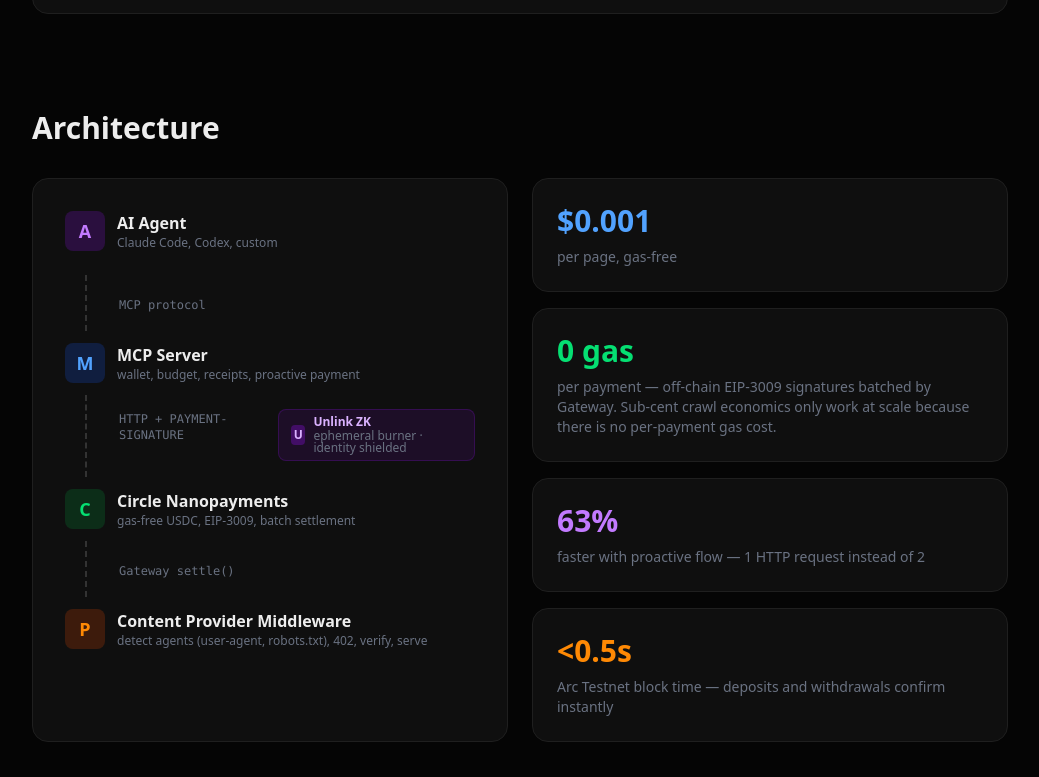
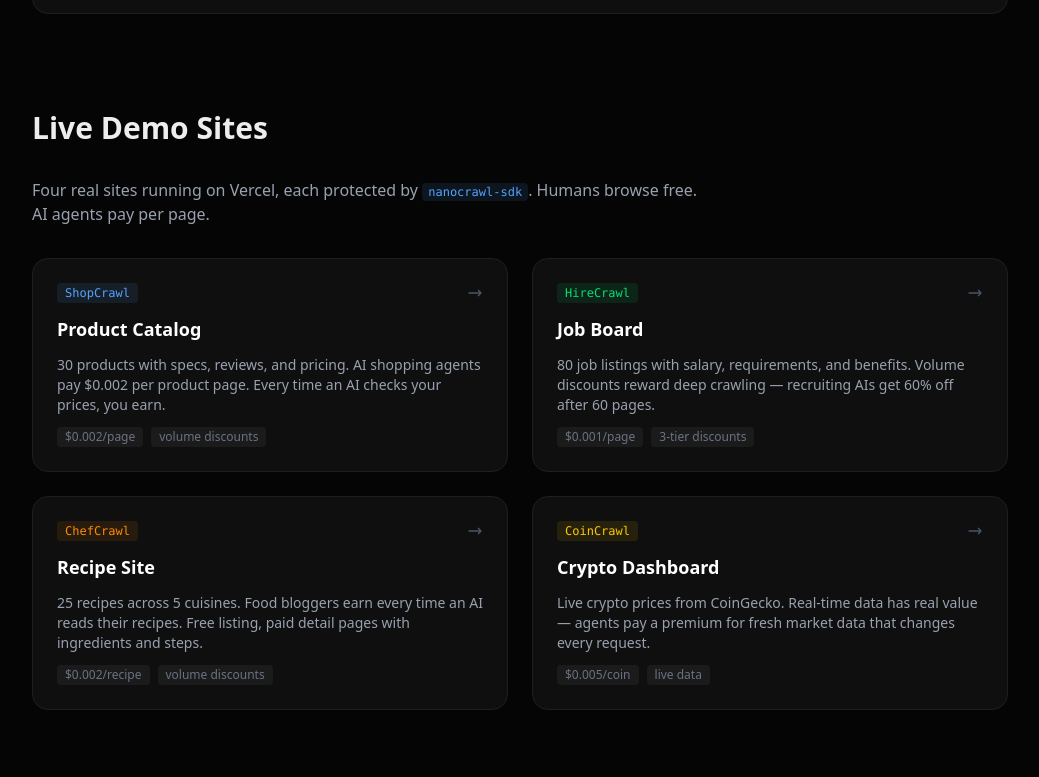
Before and after one commit to nanocrawl-xyz/landing, a Next.js app: page / in a window 1280 px wide. Shown: the part 1143-1920 px from the top of the page, without its empty margins (120-1159 px from the left). Built offline with nearby package versions, Linux system fonts and the light colour scheme.

Commit message:
Update demo links and add demo sites section to the homepage

```diff
--- a/app/page.tsx
+++ b/app/page.tsx
@@ -6,10 +6,10 @@
         <span className="text-lg font-bold tracking-tight">NanoCrawl</span>
         <div className="flex gap-4 text-sm">
           <a
-            href="https://nanocrawl.vercel.app/products"
+            href="#demo-sites"
             className="text-gray-400 hover:text-white transition"
           >
-            Demo
+            Demo Sites
           </a>
           <a
             href="https://nanocrawl.xyz/nanocrawl"
@@ -77,10 +77,10 @@
             View on GitHub
           </a>
           <a
-            href="https://nanocrawl.vercel.app/products"
+            href="#demo-sites"
             className="bg-white/5 hover:bg-white/10 text-white px-6 py-3 rounded-xl font-medium transition-colors border border-white/10"
           >
-            Browse Demo Store
+            Browse Demo Sites
           </a>
         </div>
       </section>
@@ -116,6 +116,93 @@
           to shield the agent&apos;s real identity: a fresh disposable wallet per
           session, permanently destroyed when the work is done.
         </p>
+      </section>
+
+      {/* Demo Sites */}
+      <section id="demo-sites" className="space-y-8 scroll-mt-8">
+        <h2 className="text-3xl font-bold">Live Demo Sites</h2>
+        <p className="text-gray-400 max-w-2xl">
+          Four real sites running on Vercel, each protected by{" "}
+          <code className="text-blue-400 bg-blue-400/10 px-1.5 py-0.5 rounded text-xs">nanocrawl-sdk</code>.
+          Humans browse free. AI agents pay per page.
+        </p>
+        <div className="grid md:grid-cols-2 gap-6">
+          <a href="https://shop-cannes.vercel.app" target="_blank" rel="noopener noreferrer"
+            className="card p-6 space-y-3 hover:border-blue-600/40 transition-colors group">
+            <div className="flex items-center justify-between">
+              <span className="text-xs font-mono text-blue-400 bg-blue-400/10 px-2 py-0.5 rounded">ShopCrawl</span>
+              <svg className="w-4 h-4 text-gray-600 group-hover:text-white transition-colors" fill="none" stroke="currentColor" viewBox="0 0 24 24">
+                <path strokeLinecap="round" strokeLinejoin="round" strokeWidth="2" d="M17 8l4 4m0 0l-4 4m4-4H3" />
+              </svg>
+            </div>
+            <h3 className="text-lg font-semibold text-white">Product Catalog</h3>
+            <p className="text-sm text-gray-400">
+              30 products with specs, reviews, and pricing. AI shopping agents pay $0.002 per product page.
+              Every time an AI checks your prices, you earn.
+            </p>
+            <div className="flex gap-2 text-xs text-gray-500">
+              <span className="bg-white/5 px-2 py-0.5 rounded">$0.002/page</span>
+              <span className="bg-white/5 px-2 py-0.5 rounded">volume discounts</span>
+            </div>
+          </a>
+
+          <a href="https://demo-hire.vercel.app" target="_blank" rel="noopener noreferrer"
+            className="card p-6 space-y-3 hover:border-green-600/40 transition-colors group">
+            <div className="flex items-center justify-between">
+              <span className="text-xs font-mono text-green-400 bg-green-400/10 px-2 py-0.5 rounded">HireCrawl</span>
+              <svg className="w-4 h-4 text-gray-600 group-hover:text-white transition-colors" fill="none" stroke="currentColor" viewBox="0 0 24 24">
+                <path strokeLinecap="round" strokeLinejoin="round" strokeWidth="2" d="M17 8l4 4m0 0l-4 4m4-4H3" />
+              </svg>
+            </div>
+            <h3 className="text-lg font-semibold text-white">Job Board</h3>
+            <p className="text-sm text-gray-400">
+              80 job listings with salary, requirements, and benefits. Volume discounts reward deep crawling
+              — recruiting AIs get 60% off after 60 pages.
+            </p>
+            <div className="flex gap-2 text-xs text-gray-500">
+              <span className="bg-white/5 px-2 py-0.5 rounded">$0.001/page</span>
+              <span className="bg-white/5 px-2 py-0.5 rounded">3-tier discounts</span>
+            </div>
+          </a>
+
+          <a href="https://demo-chef.vercel.app" target="_blank" rel="noopener noreferrer"
+            className="card p-6 space-y-3 hover:border-orange-600/40 transition-colors group">
+            <div className="flex items-center justify-between">
+              <span className="text-xs font-mono text-orange-400 bg-orange-400/10 px-2 py-0.5 rounded">ChefCrawl</span>
+              <svg className="w-4 h-4 text-gray-600 group-hover:text-white transition-colors" fill="none" stroke="currentColor" viewBox="0 0 24 24">
+                <path strokeLinecap="round" strokeLinejoin="round" strokeWidth="2" d="M17 8l4 4m0 0l-4 4m4-4H3" />
+              </svg>
+            </div>
+            <h3 className="text-lg font-semibold text-white">Recipe Site</h3>
+            <p className="text-sm text-gray-400">
+              25 recipes across 5 cuisines. Food bloggers earn every time an AI reads their recipes.
+              Free listing, paid detail pages with ingredients and steps.
+            </p>
+            <div className="flex gap-2 text-xs text-gray-500">
+              <span className="bg-white/5 px-2 py-0.5 rounded">$0.002/recipe</span>
+              <span className="bg-white/5 px-2 py-0.5 rounded">volume discounts</span>
+            </div>
+          </a>
+
+          <a href="https://coin-cannes.vercel.app" target="_blank" rel="noopener noreferrer"
+            className="card p-6 space-y-3 hover:border-yellow-600/40 transition-colors group">
+            <div className="flex items-center justify-between">
+              <span className="text-xs font-mono text-yellow-400 bg-yellow-400/10 px-2 py-0.5 rounded">CoinCrawl</span>
+              <svg className="w-4 h-4 text-gray-600 group-hover:text-white transition-colors" fill="none" stroke="currentColor" viewBox="0 0 24 24">
+                <path strokeLinecap="round" strokeLinejoin="round" strokeWidth="2" d="M17 8l4 4m0 0l-4 4m4-4H3" />
+              </svg>
+            </div>
+            <h3 className="text-lg font-semibold text-white">Crypto Dashboard</h3>
+            <p className="text-sm text-gray-400">
+              Live crypto prices from CoinGecko. Real-time data has real value — agents pay a premium
+              for fresh market data that changes every request.
+            </p>
+            <div className="flex gap-2 text-xs text-gray-500">
+              <span className="bg-white/5 px-2 py-0.5 rounded">$0.005/coin</span>
+              <span className="bg-white/5 px-2 py-0.5 rounded">live data</span>
+            </div>
+          </a>
+        </div>
       </section>
 
       {/* Architecture */}
@@ -463,10 +550,10 @@
         <p>NanoCrawl — ETHGlobal Cannes 2026</p>
         <div className="flex gap-6">
           <a
-            href="https://nanocrawl.xyz"
+            href="#demo-sites"
             className="hover:text-white transition"
           >
-            Demo
+            Demo Sites
           </a>
           <a
             href="https://nanocrawl.xyz/nanocrawl"
```
